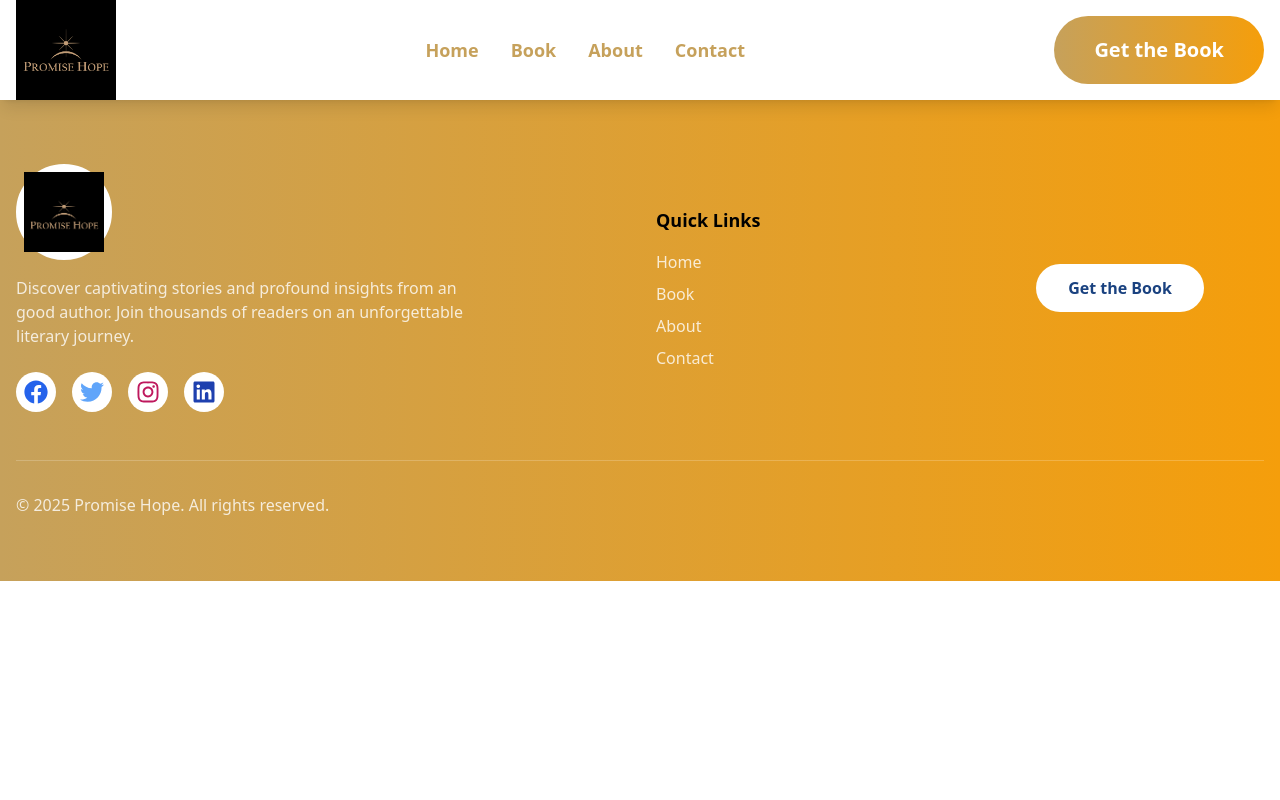
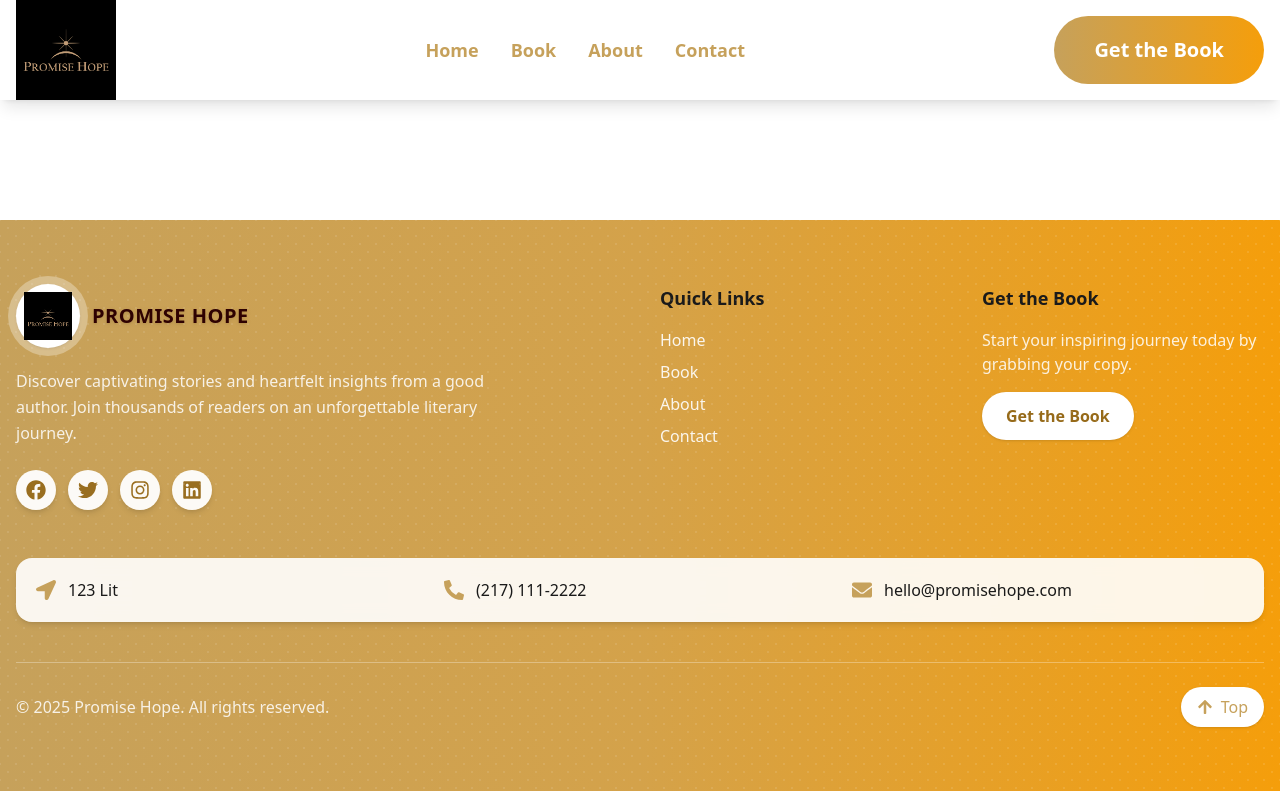
Before and after one commit to mhaawais/promise-hope, a Next.js app: page / in a window 1280 px wide. Built offline with nearby package versions, Linux system fonts and the light colour scheme.

Commit message:
updated footer

```diff
--- a/components/Footer.tsx
+++ b/components/Footer.tsx
@@ -2,139 +2,179 @@
 
 import Link from "next/link";
 import Image from "next/image";
-import { FaFacebook, FaTwitter, FaInstagram, FaLinkedin } from "react-icons/fa";
+import {
+  FaFacebook,
+  FaTwitter,
+  FaInstagram,
+  FaLinkedin,
+  FaLocationArrow,
+  FaPhoneAlt,
+  FaEnvelope,
+  FaArrowUp,
+} from "react-icons/fa";
 
 export default function Footer() {
+  const year = new Date().getFullYear();
+
+  const scrollTop = () => window.scrollTo({ top: 0, behavior: "smooth" });
+
+  const social = [
+    { href: "https://www.facebook.com/", label: "Facebook", Icon: FaFacebook },
+    { href: "https://www.twitter.com/", label: "Twitter", Icon: FaTwitter },
+    { href: "https://www.instagram.com/", label: "Instagram", Icon: FaInstagram },
+    { href: "https://www.linkedin.com/", label: "LinkedIn", Icon: FaLinkedin },
+  ];
+
   return (
-    <footer className="bg-gradient-to-r from-[#C6A15B] to-[#f59e0b] text-black">
+    <footer className="relative text-black">
+      {/* Decorative wave divider */}
+      <div aria-hidden className="select-none">
+        <svg
+          viewBox="0 0 1440 120"
+          className="w-full h-[80px] md:h-[120px] text-white"
+          preserveAspectRatio="none"
+        >
+          <path
+            d="M0,64L60,80C120,96,240,128,360,122.7C480,117,600,75,720,64C840,53,960,75,1080,85.3C1200,96,1320,96,1380,96L1440,96L1440,0L1380,0C1320,0,1200,0,1080,0C960,0,840,0,720,0C600,0,480,0,360,0C240,0,120,0,60,0L0,0Z"
+            className="fill-white"
+          />
+        </svg>
+      </div>
+
+      {/* Gradient background matching logo (gold theme) */}
+      <div className="bg-gradient-to-r from-[#C6A15B] via-[#d4a24a] to-[#f59e0b] relative overflow-hidden">
+        <div
+          aria-hidden
+          className="pointer-events-none absolute inset-0 opacity-10"
+          style={{
+            backgroundImage:
+              "radial-gradient(currentColor 1px, transparent 1px), radial-gradient(currentColor 1px, transparent 1px)",
+            backgroundSize: "16px 16px",
+            backgroundPosition: "0 0, 8px 8px",
+            color: "#fff",
+          }}
+        />
+
         <div className="container mx-auto px-4 py-16">
-        <div className="grid grid-cols-1 md:grid-cols-4 gap-8">
-          {/* Logo and Description        text-[#C6A15B] hover:text-[#6b7280]       */}
-          <div className="md:col-span-2 flex flex-col items-center md:items-start">
-            <Link href="/" className="flex items-center space-x-2 mb-4">
-              <div className="w-24 h-24 bg-white rounded-full flex items-center justify-center border-[8px] border-white">
+          <div className="grid grid-cols-1 md:grid-cols-12 gap-10">
+            {/* Brand / About */}
+            <div className="md:col-span-6">
+              <Link href="/" className="flex items-center gap-3 mb-5">
+                <div className="relative w-16 h-16 rounded-full bg-white shadow ring-8 ring-white/30">
                   <Image
                     src="/assets/images/logo-2.JPG"
-                  alt="logo"
-                  width={100}
-                  height={100}
-                  className="object-contain"
+                    alt="Promise Hope logo"
+                    fill
+                    className="object-contain p-2"
+                    sizes="64px"
+                    priority
                   />
                 </div>
+                <span className="font-extrabold text-xl tracking-wide text-[#2e0101] drop-shadow">
+                  PROMISE&nbsp;HOPE
+                </span>
                 </Link>
-            <p className="text-white/80 mb-6 max-w-md text-center md:text-left">
-              Discover captivating stories and profound insights from an
-              good author. Join thousands of readers on an
-              unforgettable literary journey.
+
+              <p className="text-white/85 leading-relaxed max-w-lg">
+                Discover captivating stories and heartfelt insights from a good author.
+                Join thousands of readers on an unforgettable literary journey.
               </p>
-            <div className="flex space-x-4 justify-center md:justify-start">
+
+              {/* Socials */}
+              <div className="mt-6 flex gap-3">
+                {social.map(({ href, label, Icon }) => (
                   <a
-                href="https://www.facebook.com/"
+                    key={label}
+                    href={href}
                     target="_blank"
                     rel="noopener noreferrer"
-                className="w-10 h-10 bg-white hover:bg-black rounded-full flex items-center justify-center transition-colors duration-300 cursor-pointer"
+                    aria-label={label}
+                    className="group w-10 h-10 rounded-full bg-white/95 hover:bg-black transition-colors grid place-items-center shadow-md"
                   >
-                <FaFacebook className="text-blue-600 text-2xl" />
+                    <Icon className="text-xl text-[#996e20] group-hover:text-white transition-colors" />
                   </a>
-              <a
-                href="https://www.twitter.com/"
-                target="_blank"
-                rel="noopener noreferrer"
-                className="w-10 h-10 bg-white rounded-full flex items-center justify-center hover:bg-black transition-colors duration-300 cursor-pointer"
-              >
-                <FaTwitter className="text-blue-400 text-2xl" />
-              </a>
-              <a
-                href="https://www.instagram.com/"
-                target="_blank"
-                rel="noopener noreferrer"
-                className="w-10 h-10 bg-white rounded-full flex items-center justify-center hover:bg-black transition-colors duration-300 cursor-pointer"
-              >
-                <FaInstagram className="text-pink-700 text-2xl" />
-              </a>
-              <a
-                href="https://www.linkedin.com/"
-                target="_blank"
-                rel="noopener noreferrer"
-                className="w-10 h-10 bg-white rounded-full flex items-center justify-center hover:bg-black transition-colors duration-300 cursor-pointer"
-              >
-                <FaLinkedin className="text-blue-800 text-2xl" />
-              </a>
+                ))}
               </div>
             </div>
 
             {/* Quick Links */}
-          <div className="flex justify-center md:justify-start items-center">
-            <div>
-              <h3 className="text-lg font-semibold mb-4 text-center md:text-left">
-                Quick Links
-              </h3>
-              <ul className="space-y-2 text-center md:text-left">
-                <li>
+            <div className="md:col-span-3">
+              <h3 className="text-[#1a1a1a] font-bold text-lg mb-4">Quick Links</h3>
+              <ul className="space-y-2">
+                {[
+                  { href: "/", label: "Home" },
+                  { href: "/book", label: "Book" },
+                  { href: "/about", label: "About" },
+                  { href: "/contact", label: "Contact" },
+                ].map(({ href, label }) => (
+                  <li key={href}>
                     <Link
-                    href="/"
-                    className="text-white/80 font-medium hover:font-bold hover:underline hover:text-black transition-colors duration-300"
+                      href={href}
+                      className="text-white/90 hover:text-black hover:underline underline-offset-4 transition-colors font-medium"
                     >
-                    Home
+                      {label}
                     </Link>
                   </li>
-                <li>
-                  <Link
-                    href="/book"
-                    className="text-white/80 font-medium hover:font-bold hover:underline hover:text-black transition-colors duration-300"
-                  >
-                    Book
-                  </Link>
-                </li>
-                <li>
-                  <Link
-                    href="/About"
-                    className="text-white/80 font-medium hover:font-bold hover:underline hover:text-black transition-colors duration-300"
-                  >
-                    About
-                  </Link>
-                </li>
-                <li>
-                  <Link
-                    href="/contact"
-                    className="text-white/80 font-medium hover:font-bold hover:underline hover:text-black transition-colors duration-300"
-                  >
-                    Contact
-                  </Link>
-                </li>
+                ))}
               </ul>
             </div>
-          </div>
 
-          {/* Get the Book Button */}
-          <div className="flex justify-center items-center">
-            <a
-              href=""
-              target="_blank"
-              rel="noopener noreferrer"
-            >
-              <button className="bg-white text-[#1a4280] px-8 py-3 rounded-full hover:bg-[#6b7280] hover:text-white transition-all duration-300 transform hover:scale-105 font-semibold whitespace-nowrap cursor-pointer">
+            {/* Get Book CTA */}
+            <div className="md:col-span-3 flex flex-col justify-start items-center md:items-start">
+              <h3 className="text-[#1a1a1a] font-bold text-lg mb-4">Get the Book</h3>
+              <p className="text-white/85 mb-4 max-w-xs">
+                Start your inspiring journey today by grabbing your copy.
+              </p>
+              <a href="" target="_blank" rel="noopener noreferrer">
+                <button className="bg-white text-[#966a19] px-6 py-3 rounded-full font-semibold shadow hover:bg-black hover:text-white transition-all hover:scale-[1.03]">
                   Get the Book
                 </button>
               </a>
             </div>
           </div>
 
-        {/* Bottom Section */}
-        <div className="border-t border-white/20 mt-12 pt-8 flex flex-col md:flex-row justify-between items-center">
-          <p className="text-white/80 mb-4 md:mb-0 text-center md:text-left">
-            © 2025 Promise Hope. All rights reserved.
+          {/* Contact Strip */}
+          <div className="mt-12 rounded-2xl bg-white/90 backdrop-blur p-5 shadow-md">
+            <div className="grid grid-cols-1 sm:grid-cols-3 gap-4 text-[#1a1a1a]">
+              <div className="flex items-center gap-3 justify-center sm:justify-start">
+                <FaLocationArrow className="text-xl text-[#C6A15B]" />
+                <p className="text-sm sm:text-base">
+                  123 Lit
                 </p>
-          {/* <p className="text-sm">
-            Created by{" "}
-            <Link
-              href={"https://americanbookfounders.com/"}
-              target="_blank"
-              className="underline text-yellow-500 hover:text-green-500"
+              </div>
+              <div className="flex items-center gap-3 justify-center sm:justify-start">
+                <FaPhoneAlt className="text-xl text-[#C6A15B]" />
+                <a href="tel:+12171112222" className="text-sm sm:text-base hover:underline">
+                  (217) 111‑2222
+                </a>
+              </div>
+              <div className="flex items-center gap-3 justify-center sm:justify-start">
+                <FaEnvelope className="text-xl text-[#C6A15B]" />
+                <a
+                  href="mailto:hello@promisehope.com"
+                  className="text-sm sm:text-base hover:underline"
                 >
-              Americanbookfounders
-            </Link>
-          </p> */}
+                  hello@promisehope.com
+                </a>
+              </div>
+            </div>
+          </div>
+
+          {/* Bottom bar */}
+          <div className="border-t border-white/30 mt-10 pt-6 flex flex-col md:flex-row items-center justify-between gap-4">
+            <p className="text-white/85 text-center md:text-left">
+              © {year} Promise Hope. All rights reserved.
+            </p>
+
+            <button
+              onClick={scrollTop}
+              aria-label="Scroll to top"
+              className="inline-flex items-center gap-2 bg-white text-[#C6A15B] px-4 py-2 rounded-full shadow hover:bg-black hover:text-white transition-colors"
+            >
+              <FaArrowUp />
+              Top
+            </button>
+          </div>
         </div>
       </div>
     </footer>
```
Also changed, not shown: .cspell.json. Lines whose indentation alone changed are shown as unchanged.
